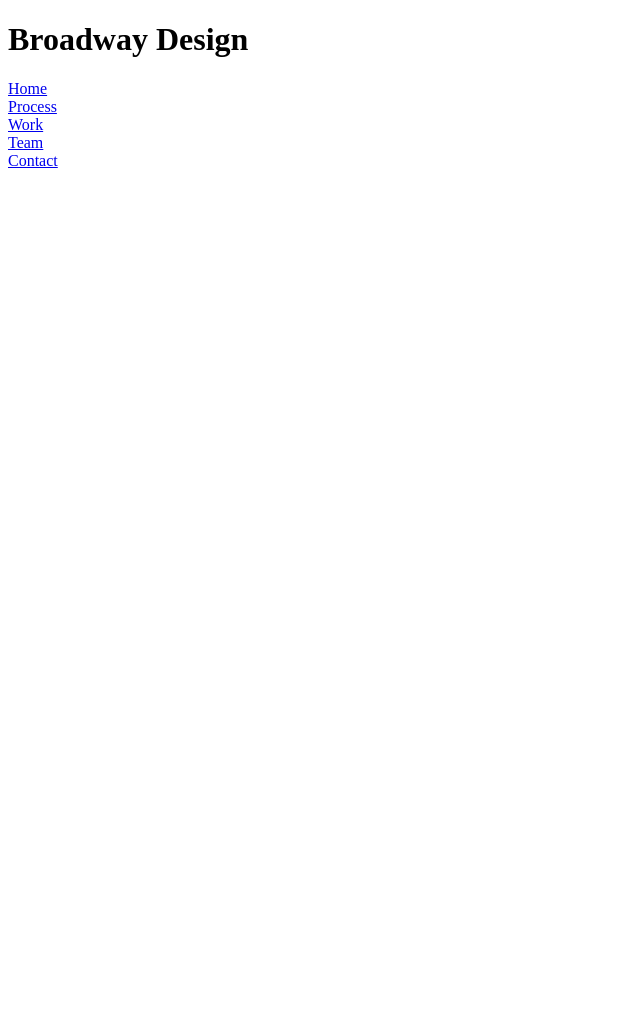
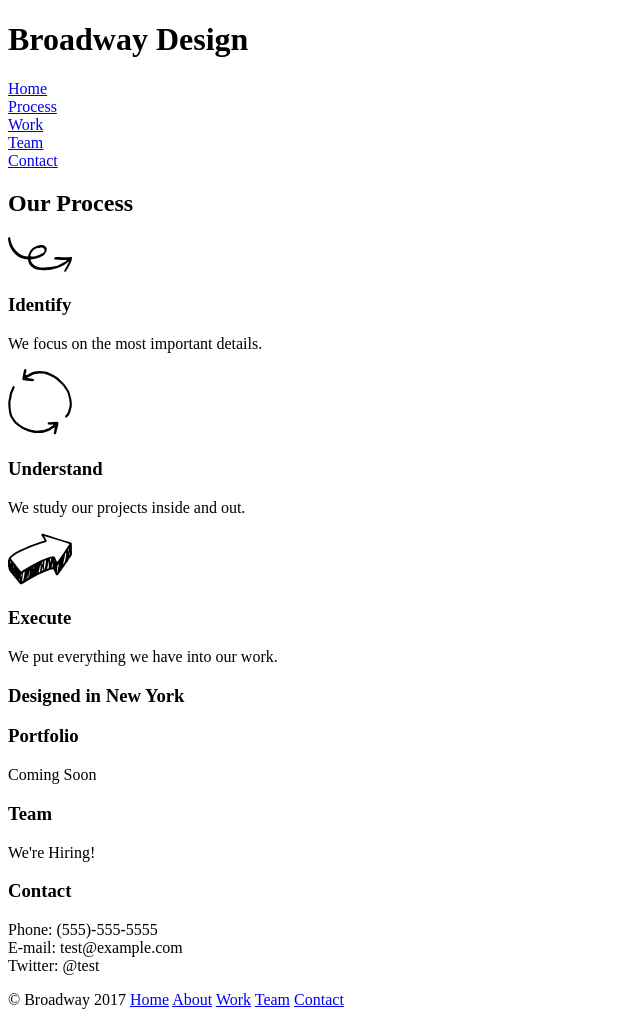
Before and after one commit to emay10/broadway, a plain HTML site: page index.html in a window 1280 px wide. Shown: the whole page, without its empty margins (0-640 px from the left). Before the commit the page ends 800 px from the top, so only its background shows below. Drawn offline with Linux system fonts and the light colour scheme.

Commit message:
Complete html

```diff
--- a/index.html
+++ b/index.html
@@ -6,6 +6,7 @@
     <link rel="stylesheet" href="./resources/css/style.css" type="text/css">
   </head>
   <body>
+    <div class="header">
       <h1>Broadway Design</h1>
       <nav>
         <a href="#">Home</a> <br>
@@ -14,5 +15,41 @@
         <a href="#team">Team</a> <br>
         <a href="#contact">Contact</a>
       </nav>
+    </div>
+
+    <h2 id="process">Our Process</h2>
+    <!-- Identify icon -->
+    <img src="./resources/images/identify.svg" alt="">
+    <h3>Identify</h3>
+    <p>We focus on the most important details.</p>
+    <!-- Understand icon -->
+    <img src="./resources/images/understand.svg" alt="">
+    <h3>Understand</h3>
+    <p>We study our projects inside and out.</p>
+    <!-- Execute icon -->
+    <img src="./resources/images/execute.svg" alt="">
+    <h3>Execute</h3>
+    <p>We put everything we have into our work.</p>
+
+    <h3 class="divider">Designed in New York</h3>
+
+    <h3 id="work">Portfolio</h3>
+    <p>Coming Soon</p>
+    <h3 id="team">Team</h3>
+    <p>We're Hiring!</p>
+    <h3 id="contact">Contact</h3>
+    <p>Phone: (555)-555-5555 <br>
+      E-mail: test@example.com <br>
+      Twitter: @test
+    </p>
+
+    <footer>© Broadway 2017
+      <a href="#">Home</a>
+      <a href="#process">About</a>
+      <a href="#work">Work</a>
+      <a href="#team">Team</a>
+      <a href="#contact">Contact</a>
+    </footer>
+
   </body>
 </html>
```
Lines whose indentation alone changed are shown as unchanged.
